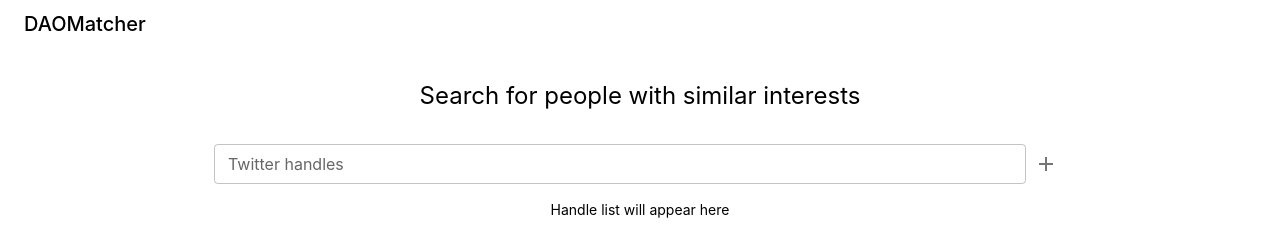
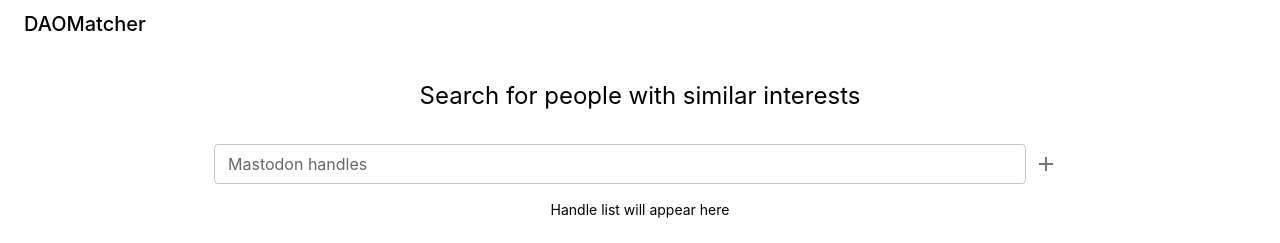
Before and after one commit to iCog-Labs-Dev/DAOMatcher, a React (Vite) app: page / in a window 1280 px wide. Shown: the top 243 px of the page. Built offline with nearby package versions, Linux system fonts and the light colour scheme.

Commit message:
Added key to the user component

```diff
--- a/src/Components/Body/Body.tsx
+++ b/src/Components/Body/Body.tsx
@@ -70,7 +70,7 @@ function Body() {
 
                             <TextField
                                 id="outlined-basic"
-                                label="Twitter handles"
+                                label="Mastodon handles"
                                 variant="outlined"
                                 fullWidth
                                 onChange={changeHandleInput}
@@ -136,7 +136,7 @@ function Body() {
                 </Divider>
                 <Container maxWidth="sm">
                     {users && users.length && users.map(user => (
-                        <User user={user} />
+                        <User key={user.id  } user={user} />
                     ))}
                 </Container>
             </Container >
```
